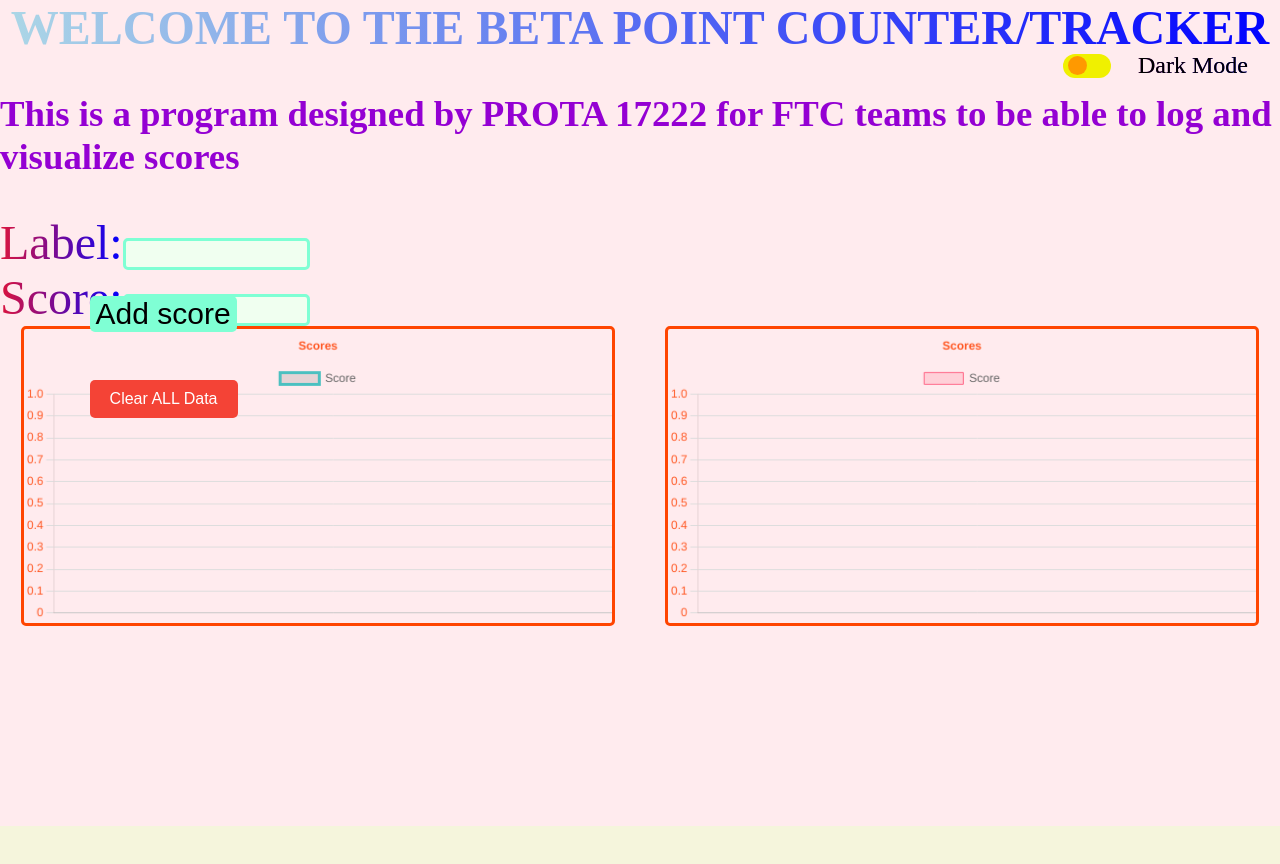
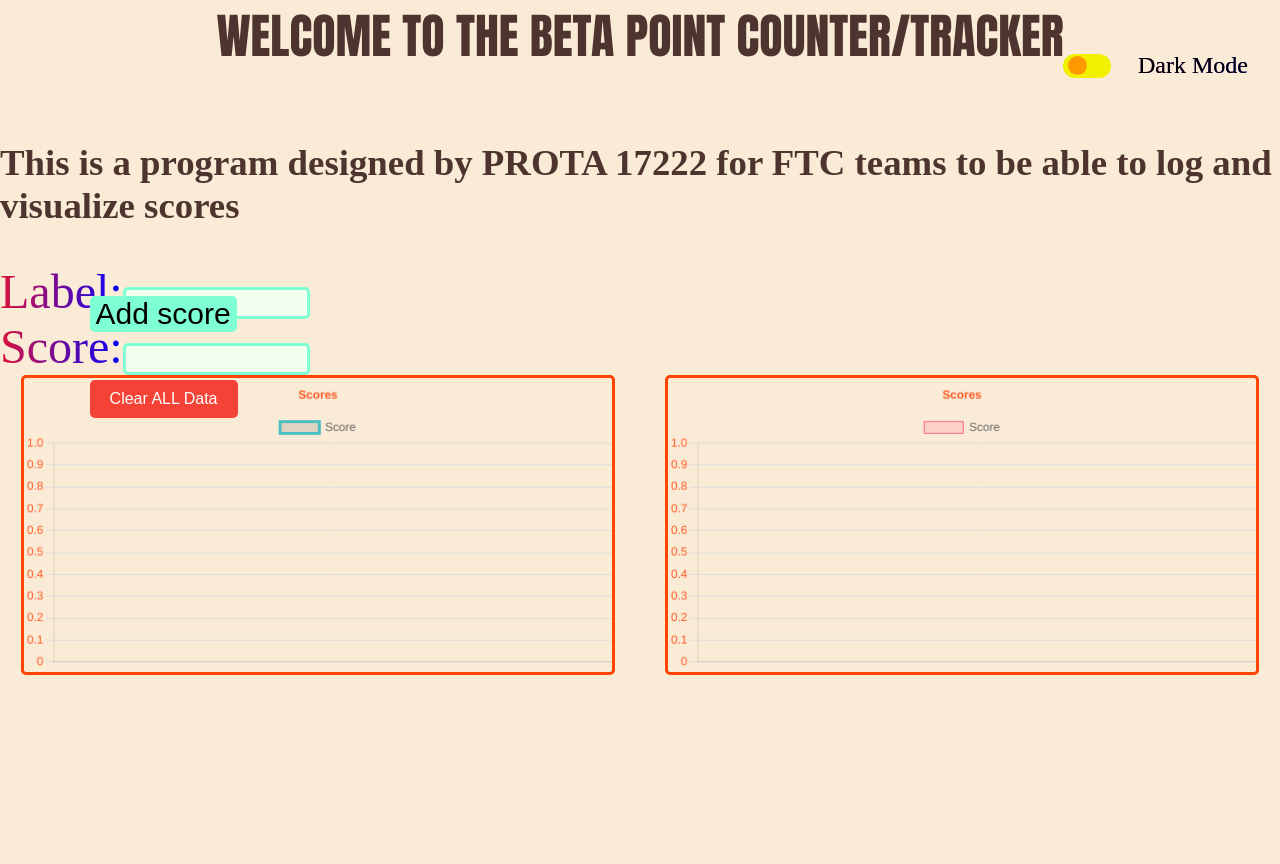
Before and after one commit to Shawn20701/Prota-Website, a React (Vite) app: page /betas/Pointcalculator in a window 1280 px wide. Shown: the top 864 px of the page. Before the commit the page ends 826 px from the top, so only its background shows below. Built offline with nearby package versions, Linux system fonts and the light colour scheme.

Commit message:
added pink theme button

```diff
--- /dev/null
+++ b/src/Components/Hidden.css
@@ -0,0 +1,18 @@
+.hidden{
+    height: auto;
+    width: auto;
+    text-decoration: none;
+    border: none;
+    background: none;
+    font-size: var(--prg-font-size-subheader);
+    cursor: pointer;
+    padding: 0;
+    margin: 0;
+    color: var(--pc-primary-text-color);
+    box-shadow: none;
+    font-family: var(--font-main);
+}
+#Page-header-container {
+    display: flex;
+    justify-content: center;
+}
--- /dev/null
+++ b/src/Components/Hidden.jsx
@@ -0,0 +1,8 @@
+import './Hidden.css';
+/* eslint-disable react/prop-types */
+// eslint-disable-next-line no-unused-vars
+export default function Hidden({istoggled, toggleSecret}){
+    return (
+            <button className='hidden' onClick={toggleSecret}>P</button>
+    )
+}
--- a/src/Routes/Pointcalculator.css
+++ b/src/Routes/Pointcalculator.css
@@ -1,5 +1,5 @@
 :root {
-    --pc-bg-color: #ffebee;
+    --pc-bg-color: antiquewhite;
     --pc-fg-color: #ff7043;
     --pc-primary-text-color: #4e342e;
     --pc-secondary-text-color: #f57c00;
@@ -21,6 +21,28 @@
     --pc-teriary-text-color: var(--pc-dark-teriary-text-color);
     --pc-link-color: var(--pc-dark-link-color);
 }
+[data-secret="toggled"]{
+    --pc-bg-color: #fce4ec;
+    --pc-fg-color: #f8bbd0;
+    --pc-primary-text-color: #880e4f;
+    --pc-secondary-text-color: #f48fb1;
+    --pc-teriary-text-color: #ad1457;
+    --pc-link-color: #d81b60;
+    --pc-dark-bg-color: #880e4f;
+    --pc-dark-fg-color: #ad1457;
+    --pc-dark-primary-text-color: #ffffff;
+    --pc-dark-secondary-text-color: #f48fb1;
+    --pc-dark-teriary-text-color: #f8bbd0;
+    --pc-dark-link-color: #ff80ab;
+}
+[data-secret="toggled"][data-theme="dark"]{
+    --pc-bg-color: var(--pc-dark-bg-color);
+    --pc-fg-color: var(--pc-dark-fg-color);
+    --pc-primary-text-color: var(--pc-dark-primary-text-color);
+    --pc-secondary-text-color: var(--pc-dark-secondary-text-color);
+    --pc-teriary-text-color: var(--pc-dark-teriary-text-color);
+    --pc-link-color: var(--pc-dark-link-color);
+}
 .page-container{
     background-color: var(--pc-bg-color);
     width: 100vw;
@@ -28,17 +50,20 @@
     height: 100%;
     min-height: 100vh;
 }
+#Page-header-container {
+    display: flex;
+    flex-wrap: nowrap;
+    white-space: nowrap;
+}
 #Page-header{
-    color: transparent;
+    color: var(--pc-primary-text-color);
     text-align: center;
     font-size: var(--prg-font-size-subheader);
-    background: linear-gradient(to right, lightblue, blue);
-    background-clip: text;
-    -webkit-background-clip: text;
     margin-top: 0;
+    font-family: var(--font-main);
 }
 #Explanation{
-    color: darkviolet;
+    color: var(--pc-primary-text-color);
     font-size: var(--prg-font-size-content);
 }
 .clrdatabutton{
--- a/src/Routes/Pointcalculator.jsx
+++ b/src/Routes/Pointcalculator.jsx
@@ -4,6 +4,7 @@ import ChartComponent from '../Components/Chartcomponent';
 import { useState, useEffect, useContext} from 'react';
 import Toggle from '../Components/Toggle';
 import { Eventcontext } from '../Components/Eventcontext';
+import Hidden from '../Components/Hidden';
 export default function Pointcalculator(){
   const {isdark} = useContext(Eventcontext);
     const [chartData, setChartData] = useState(() => {
@@ -29,10 +30,22 @@ export default function Pointcalculator(){
           console.log("data deleted");
         }
       };
+      const [istoggled, setistoggled] = useState(() => {
+        const savedMode = localStorage.getItem('istoggled');
+        return savedMode === 'true';
+      });
+      const toggleSecret = () => {
+        const newMode = !istoggled;
+        setistoggled(newMode);
+        localStorage.setItem('istoggled', newMode);
+        console.log(istoggled);
+      };
     return (
-        <div className='page-container' data-theme={isdark ? "dark" : "light"}>
+        <div className='page-container' data-theme={isdark ? "dark" : "light"} data-secret={istoggled ? "toggled" : ""}>
             <Toggle />
-            <h1 id='Page-header'>WELCOME TO THE BETA POINT COUNTER/TRACKER</h1>
+            <div id='Page-header-container'>
+              <h1 id='Page-header'>WELCOME TO THE BETA <Hidden istoggled={istoggled} toggleSecret={toggleSecret}/>OINT COUNTER/TRACKER</h1>
+            </div>
             <h3 id='Explanation'>This is a program designed by PROTA 17222 for FTC teams to be able to log and visualize scores</h3>
             <Pointcalcform onAddData={handleAddData} />
             <button onClick={handleClearData} className={`clrdatabutton ${isPressed ? "show" : ""}`} id='clrdatabutton'>Clear ALL Data</button>
```
